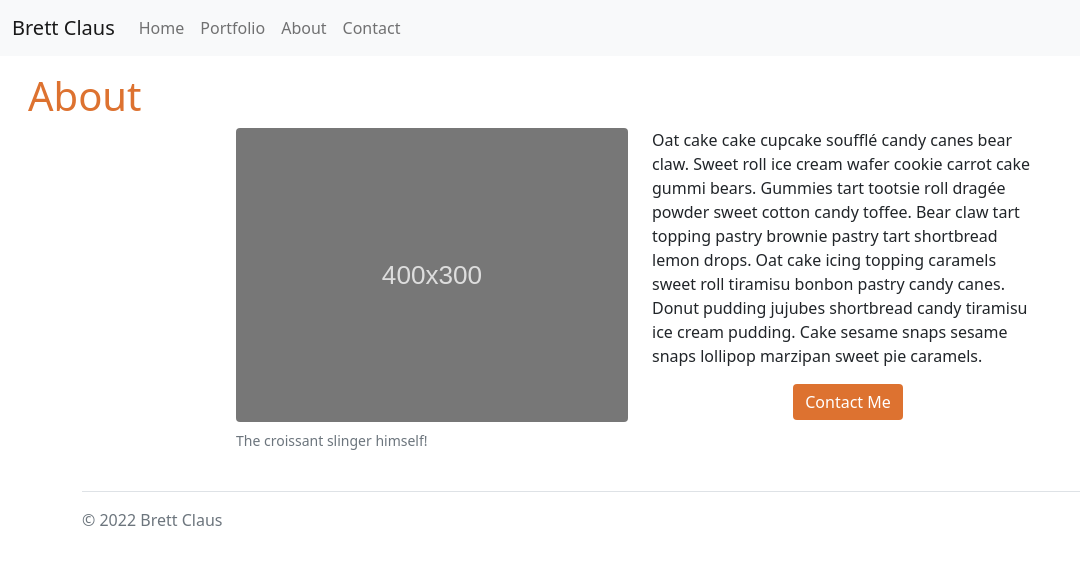
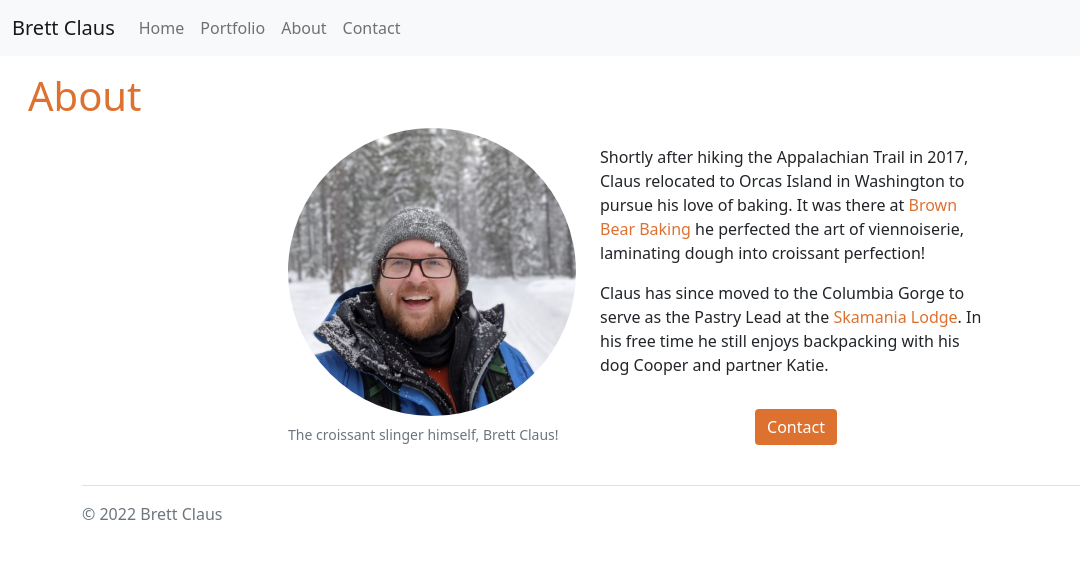
Before and after one commit to katiechurchwell/Brett-Wine-Cheese, a React (Create React App) app: page / in a window 1280 px wide. Both pictures are taken after a click on the item "About". Shown: the top 564 px of the page, without its empty margins (0-1080 px from the left). Built offline with nearby package versions, Linux system fonts and the light colour scheme.

Commit message:
Bio and headshot

```diff
--- a/src/components/About/index.js
+++ b/src/components/About/index.js
@@ -1,23 +1,28 @@
 import React from 'react';
-import placeholderImage from "../../images/placeholder.svg";
+import headshot from "../../images/headshot.jpeg";
 
 function About(props) {
     return (
         <section>
             <div className="row d-flex justify-content-center m-3">
                 <h1>About</h1>
-                <div className="col-sm-4">
+                <div className="col-sm-3">
                     <figure className="figure">
-                        <img src={placeholderImage} className="figure-img img-fluid rounded" alt="A headshot of Brett Claus"/>
-                            <figcaption className="figure-caption">The croissant slinger himself!</figcaption>
+                        <img
+                            src={headshot}
+                            className="figure-img img-fluid"
+                            id="headshot"
+                            alt="A headshot of Brett Claus."
+                        />
+                        <figcaption className="figure-caption">The croissant slinger himself, Brett Claus!</figcaption>
                     </figure>
                 </div>
-                <div className="col-sm-4"><p>
-                    Oat cake cake cupcake soufflé candy canes bear claw. Sweet roll ice cream wafer cookie carrot cake gummi bears. Gummies tart tootsie roll dragée powder sweet cotton candy toffee. Bear claw tart topping pastry brownie pastry tart shortbread lemon drops. Oat cake icing topping caramels sweet roll tiramisu bonbon pastry candy canes. Donut pudding jujubes shortbread candy tiramisu ice cream pudding. Cake sesame snaps sesame snaps lollipop marzipan sweet pie caramels.
+                <div className="col-sm-4 d-flex flex-column align-items-center justify-content-center"><p>
+                    Shortly after hiking the Appalachian Trail in 2017, Claus relocated to Orcas Island in Washington to pursue his love of baking. It was there at <a href="https://www.brownbearbaking.com/">Brown Bear Baking</a> he perfected the art of viennoiserie, laminating dough into croissant perfection!
+                    <p></p>
+                    <p> Claus has since moved to the Columbia Gorge to serve as the Pastry Lead at the <a href="https://www.skamania.com/">Skamania Lodge</a>. In his free time he still enjoys backpacking with his dog Cooper and partner Katie.</p>
                 </p>
-                <div className="d-flex justify-content-center">
-                <button type="button" className="btn btn-primary" onClick={ () => props.handleView('contact')}>Contact Me</button>
-                </div>
+                    <button type="button" className="btn btn-primary" onClick={() => props.handleView('contact')}>Contact</button>
                 </div>
             </div>
         </section>
--- a/src/components/Contact/index.js
+++ b/src/components/Contact/index.js
@@ -23,7 +23,6 @@ function ContactForm() {
                         <div>
                             <div className="row justify-content-center mt-3">
                                 <a href={link}><input type="submit" className="btn btn-primary m-1 w-25" name="submit" value="Send" /></a>
-                                <input type="reset" className="btn btn-primary m-1 w-25" name="reset" value="Clear Form" />
                             </div>
                         </div>
                     </form>
--- a/src/index.css
+++ b/src/index.css
@@ -11,6 +11,15 @@ body {
   --primary: #f6f4f3;
   --secondary: #383d3b;
   --tertiary: #dd7230;
+}
+
+a {
+  text-decoration: none;
+  color: var(--tertiary);
+}
+
+a:hover {
+ color: var(--tertiary);
 }
 
 .btn-primary {
@@ -51,3 +60,7 @@ h1 {
 .modal-content {
   width: 60vw;
 }
+
+#headshot {
+  border-radius: 50%;
+}
```
Also changed, not shown: src/images/headshot.jpeg (added).
